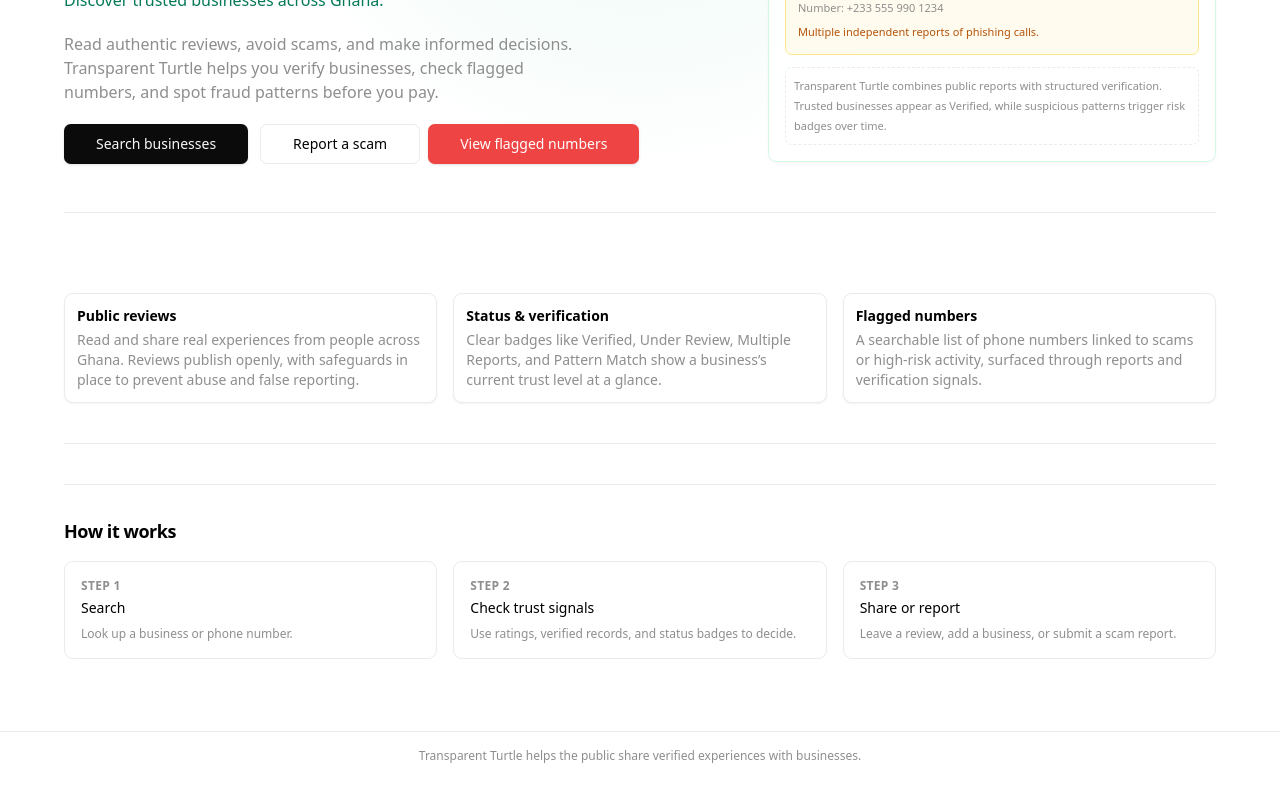
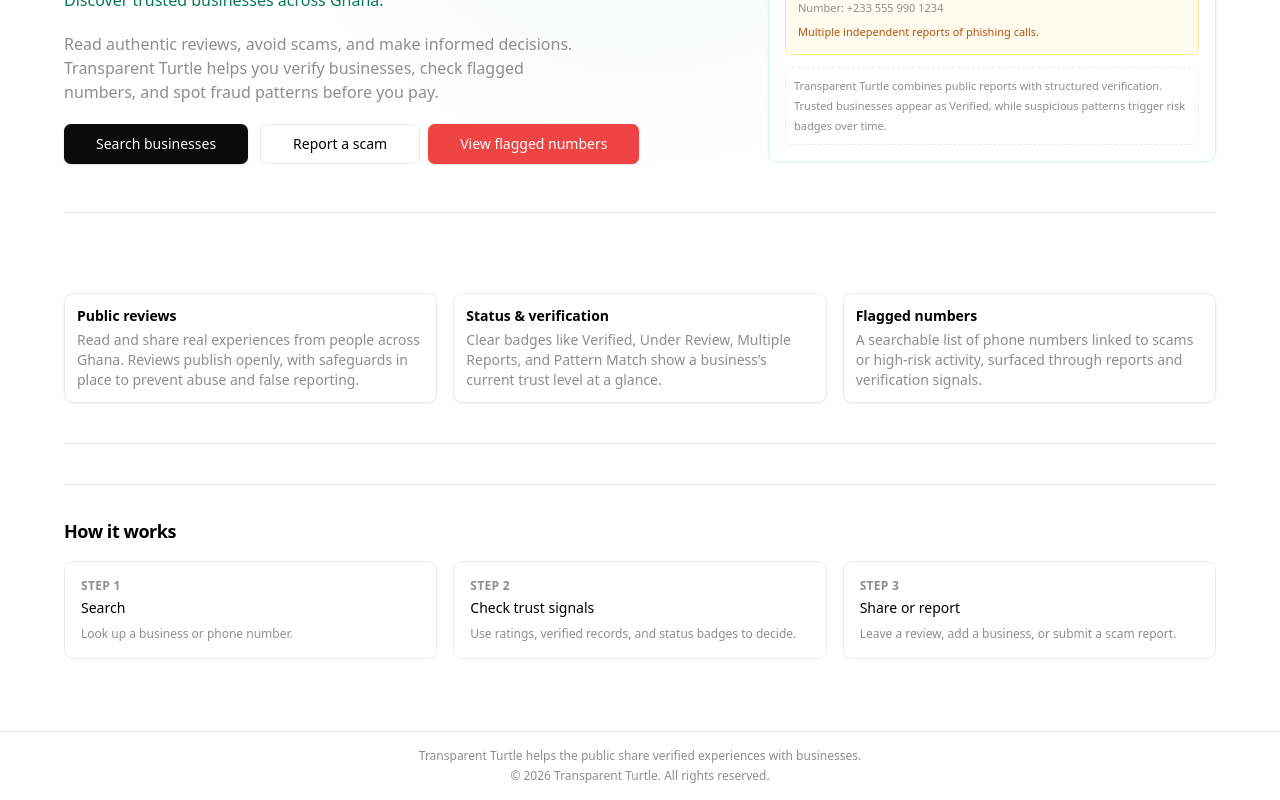
Before and after one commit to persiusW/sg-50eaea1d-3967-46fe-a3ae-2350e85b01a9-1770826547, a Next.js app: page / in a window 1280 px wide. Shown: the part 339-1139 px from the top of the page. Built offline with nearby package versions, Linux system fonts and the light colour scheme.

Commit message:
Edit /src/components/PublicFooter.tsx

```diff
--- a/src/components/PublicFooter.tsx
+++ b/src/components/PublicFooter.tsx
@@ -2,9 +2,11 @@
 
 export function PublicFooter() {
   return (
-    <footer className="border-t border-border py-4 text-center text-xs text-muted-foreground">
-      <p>Transparent Turtle helps the public share verified experiences with businesses.</p>
-
-    </footer>
+      <footer className="border-t border-border py-4 text-center text-xs text-muted-foreground">
+          <p>Transparent Turtle helps the public share verified experiences with businesses.</p>
+          <p className="mt-1">
+              © 2026 Transparent Turtle. All rights reserved.
+          </p>
+      </footer>
   );
 }
```
